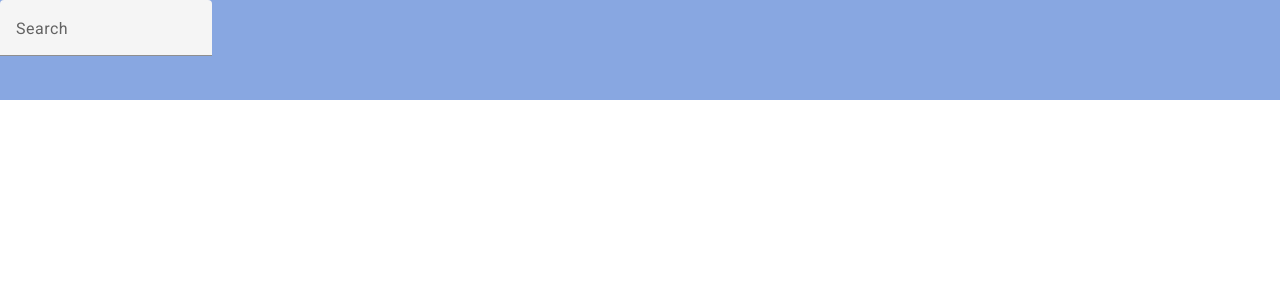
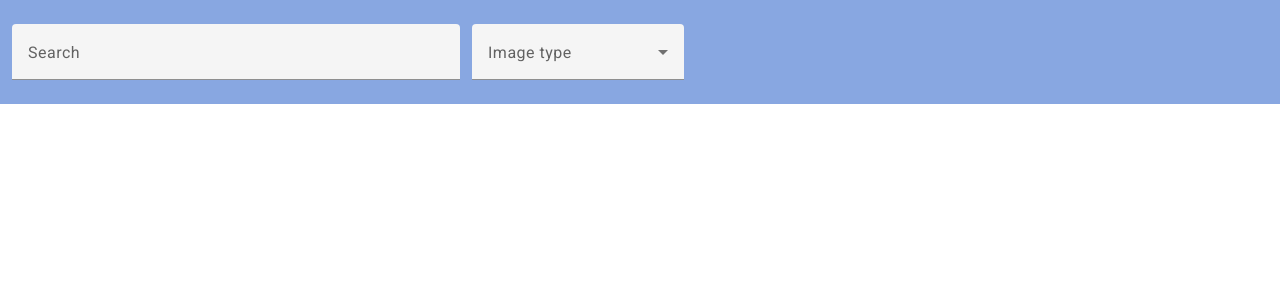
Before and after one commit to mechanoid7/giphy-showcase, an Angular app: page / in a window 1280 px wide. Shown: the top 300 px of the page. Built offline with nearby package versions, Linux system fonts and the light colour scheme.

Commit message:
add type img control

```diff
--- a/src/app/components/main-page/main-page.component.html
+++ b/src/app/components/main-page/main-page.component.html
@@ -1,5 +1,6 @@
 <div class="main-page__header">
-    <mat-form-field class="example-form-field">
+    <div class="main-page__controls">
+        <mat-form-field class="main-page__search-field">
             <mat-label>Search</mat-label>
             <input matInput type="text" [formControl]="searchControl">
             @if (searchControl.value) {
@@ -10,6 +11,17 @@
                 </button>
             }
         </mat-form-field>
+
+        <mat-form-field>
+            <mat-label>Image type</mat-label>
+            <mat-select>
+                @for (type of imageTypes; track type) {
+                    <mat-option [value]="type.value">{{type.viewValue}}</mat-option>
+                }
+            </mat-select>
+        </mat-form-field>
+    </div>
+
 </div>
 
 <div  class="main-page__content">
--- a/src/app/components/main-page/main-page.component.less
+++ b/src/app/components/main-page/main-page.component.less
@@ -1,4 +1,6 @@
 @import "../../../assets/styles/colors";
+@import "../../../assets/styles/vars";
+
 
 :host {
     display: flex;
@@ -8,10 +10,26 @@
 
 .main-page {
     &__header {
+        align-items: center;
         background: @sky-blue;
-        height: 100px;
+        display: flex;
+        height: 80px;
+        padding: @default-padding;
         position: sticky;
         top: 0;
+    }
+
+    &__controls {
+        display: flex;
+        gap: @default-gap;
+
+        ::ng-deep .mat-mdc-form-field-bottom-align {
+            height: 0;
+        }
+    }
+
+    &__search-field {
+        width: 35vw;
     }
 
     &__content {
--- a/src/app/components/main-page/main-page.component.ts
+++ b/src/app/components/main-page/main-page.component.ts
@@ -15,6 +15,12 @@ import {
 } from "@angular/material/form-field";
 import {MatIcon} from "@angular/material/icon";
 import {MatInput} from "@angular/material/input";
+import {
+    MatOption,
+    MatSelect,
+} from "@angular/material/select";
+import {GiphyContentType} from "../../models/giphy.model";
+import {ImageType} from "./main-page.model";
 
 @Component({
     selector: "app-main-page",
@@ -28,12 +34,18 @@ import {MatInput} from "@angular/material/input";
         MatLabel,
         MatSuffix,
         ReactiveFormsModule,
+        MatSelect,
+        MatOption,
     ],
     templateUrl: "./main-page.component.html",
     styleUrl: "./main-page.component.less",
     changeDetection: ChangeDetectionStrategy.OnPush,
 })
 export class MainPageComponent {
-    public searchControl= new FormControl<string>("");
+    public searchControl = new FormControl<string>("");
+    public imageTypes: ImageType[] = [
+        {value: GiphyContentType.GIFS, viewValue: "Gif"},
+        {value: GiphyContentType.STICKERS, viewValue: "Sticker"},
+    ];
 
 }
--- /dev/null
+++ b/src/app/components/main-page/main-page.model.ts
@@ -0,0 +1,6 @@
+import {GiphyContentType} from "../../models/giphy.model";
+
+export interface ImageType {
+    value: GiphyContentType;
+    viewValue: string;
+}
--- /dev/null
+++ b/src/assets/styles/vars.less
@@ -0,0 +1,2 @@
+@default-padding: 12px;
+@default-gap: @default-padding;
```
Lines whose indentation alone changed are shown as unchanged.
